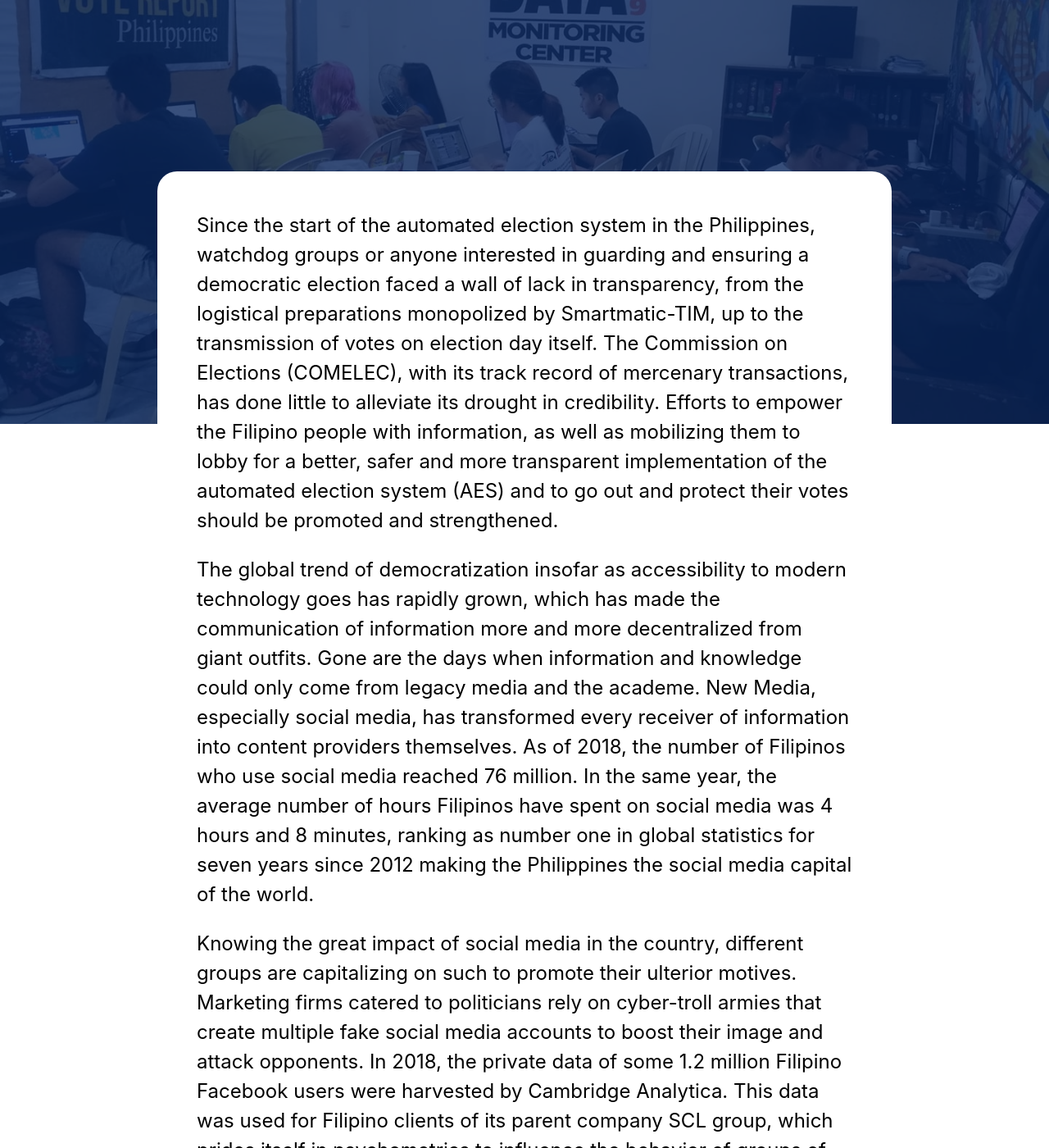
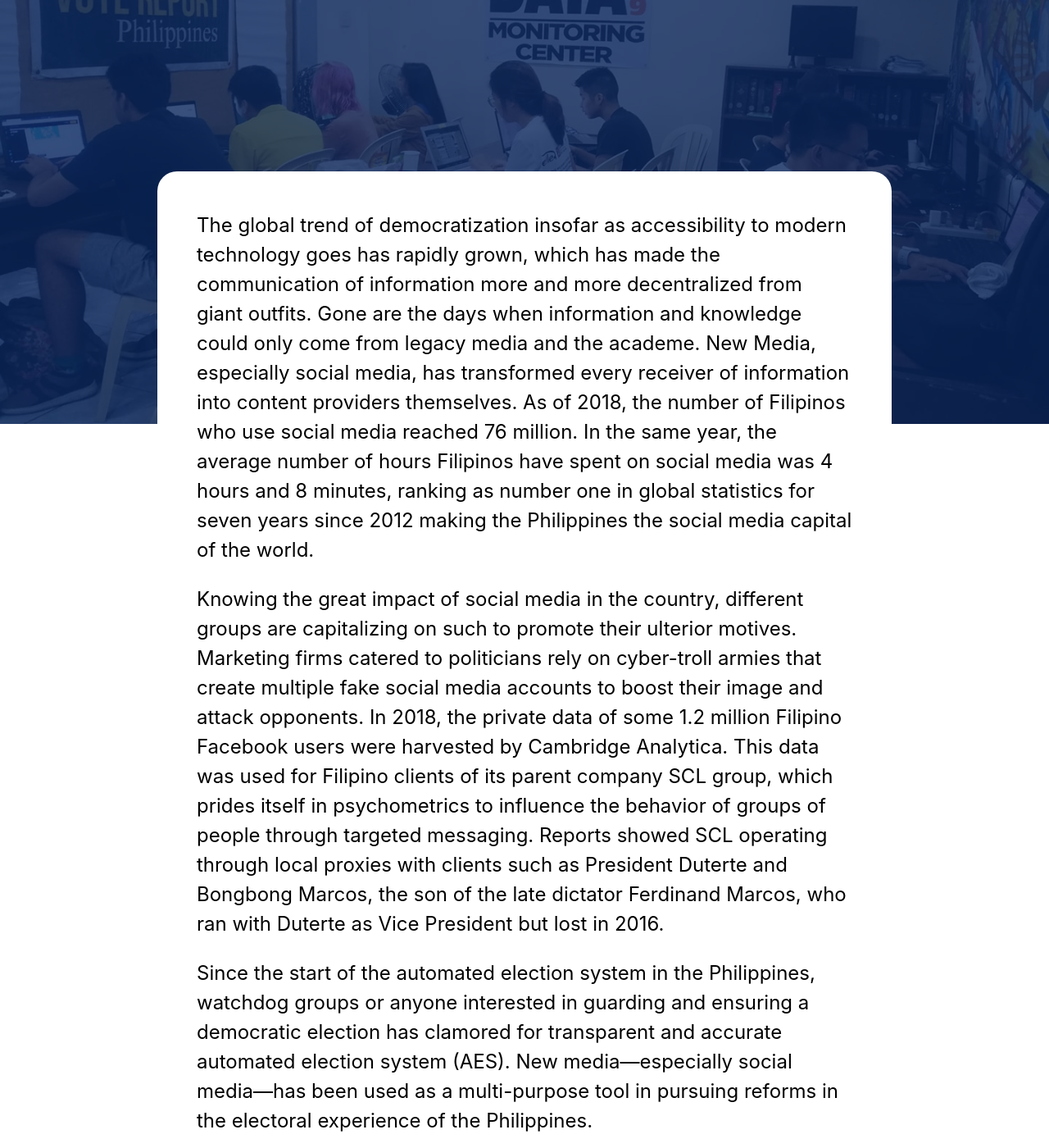
Before and after one commit to PWAPilipinas/votereportph, a Jekyll site: the page built from docs/index.md, in a window 1280 px wide and 1400 px high, scrolled down 355 px. Shown: the whole window at 82% size. Built offline with Jekyll 4.4.1, drawn with Linux system fonts in a browser that asks for light colours; some of the changed text lies outside the part shown.

Commit message:
updated text

```diff
--- a/docs/index.md
+++ b/docs/index.md
@@ -9,13 +9,11 @@
 </div>
 <div id="white-space-1"></div>
 <div class="wrapper white-bg">
-<p>Since the start of the automated election system in the Philippines, watchdog groups or anyone interested in guarding and ensuring a democratic election faced a wall of lack in transparency, from the logistical preparations monopolized by Smartmatic-TIM, up to the transmission of votes on election day itself. The Commission on Elections (COMELEC), with its track record of mercenary transactions, has done little to alleviate its drought in credibility. Efforts to empower the Filipino people with information, as well as mobilizing them to lobby for a better, safer and more transparent implementation of the automated election system (AES) and to go out and protect their votes should be promoted and strengthened.</p>
-
 <p>The global trend of democratization insofar as accessibility to modern technology goes has rapidly grown, which has made the communication of information more and more decentralized from giant outfits. Gone are the days when information and knowledge could only come from legacy media and the academe. New Media, especially social media, has transformed every receiver of information into content providers themselves. As of 2018, the number of Filipinos who use social media reached 76 million. In the same year, the average number of hours Filipinos have spent on social media was 4 hours and 8 minutes, ranking as number one in global statistics for seven years since 2012 making the Philippines the social media capital of the world.</p>
 
 <p>Knowing the great impact of social media in the country, different groups are capitalizing on such to promote their ulterior motives. Marketing firms catered to politicians rely on cyber-troll armies that create multiple fake social media accounts to boost their image and attack opponents. In 2018, the private data of some 1.2 million Filipino Facebook users were harvested by Cambridge Analytica. This data was used for Filipino clients of its parent company SCL group, which prides itself in psychometrics to influence the behavior of groups of people through targeted messaging. Reports showed SCL operating through local proxies with clients such as President Duterte and Bongbong Marcos, the son of the late dictator Ferdinand Marcos, who ran with Duterte as Vice President but lost in 2016.</p>
 
-<p>Despite the hijacking attempts of marketing firms and other groups of the social media, new media—especially social media—is still an effective multi-purpose tool in pursuing reforms in the electoral experience of the Philippines, particularly in educating voters in the political and technical concerns of the AES, monitoring fraud, and documenting problems on election day.</p>
+<p>Since the start of the automated election system in the Philippines, watchdog groups or anyone interested in guarding and ensuring a democratic election has clamored for transparent and accurate automated election system (AES). New media—especially social media—has been used as a multi-purpose tool in pursuing reforms in the electoral experience of the Philippines.</p>
 </div>
 
 <div style="background-color:#eee;padding-top:1.5em;padding-bottom:2em;">
```
